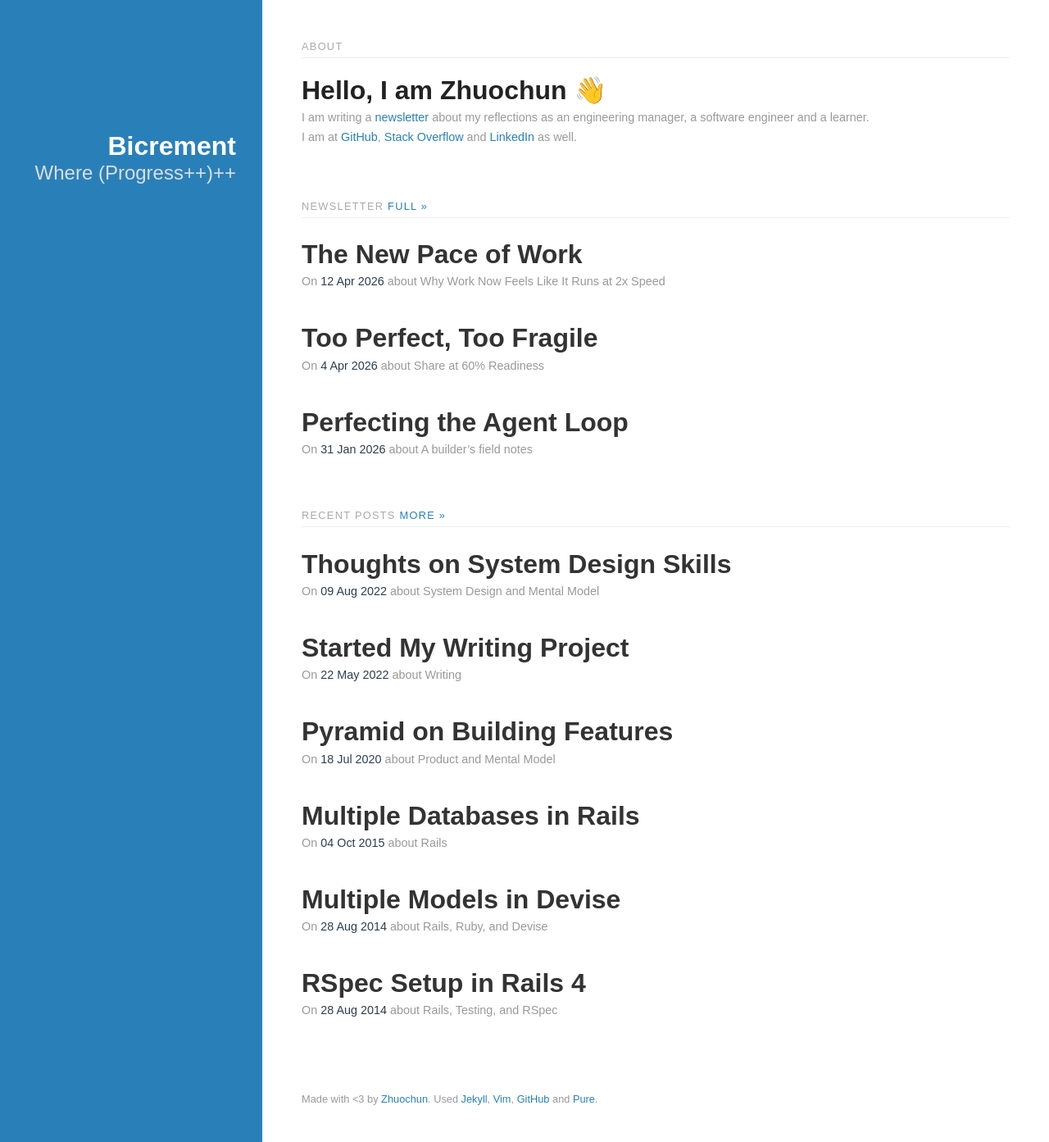
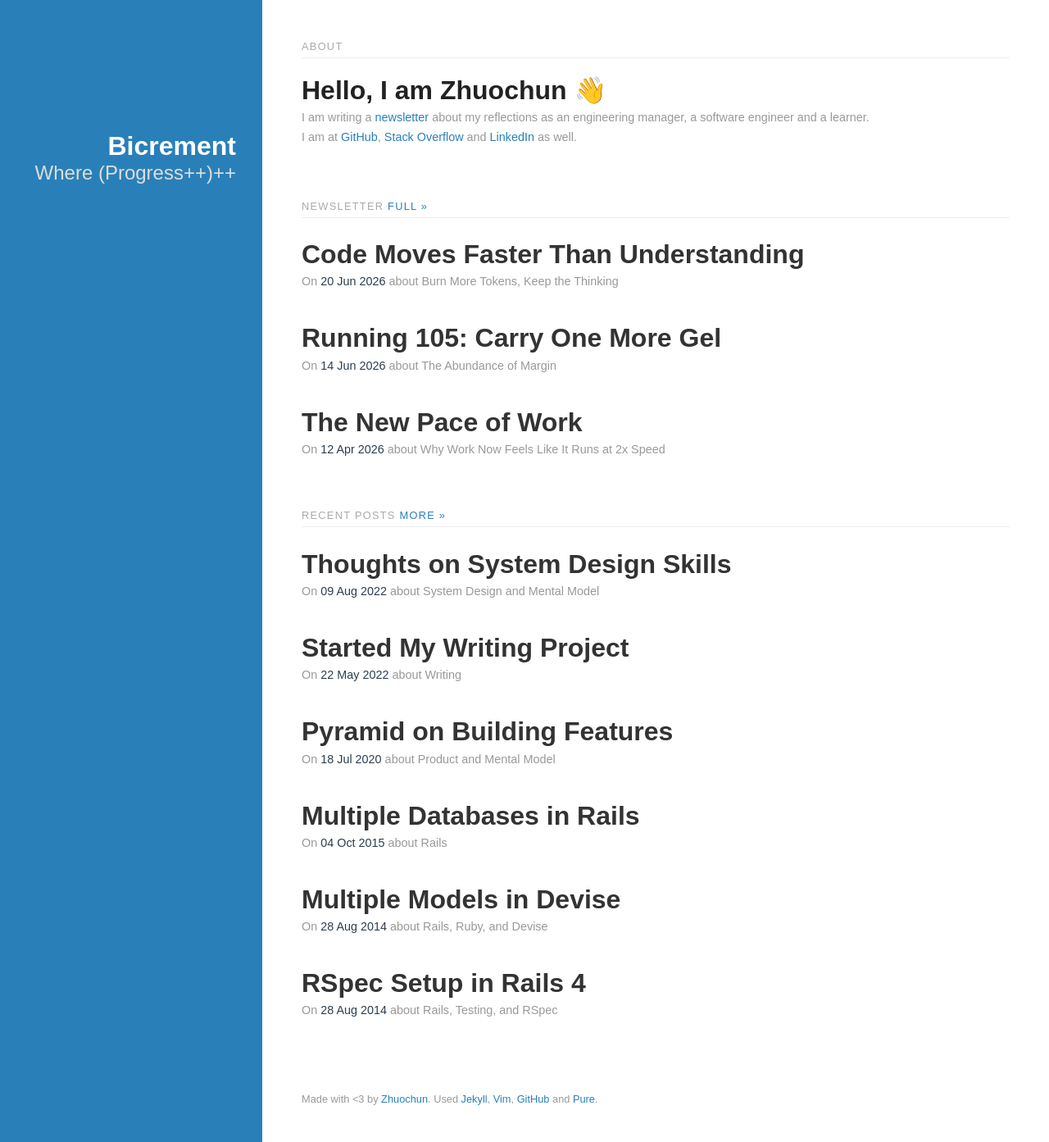
Before and after one commit to zhuochun/zhuochun.github.io, a Jekyll site: the page built from index.html, in a window 1280 px wide and 1393 px high. Shown: the whole window at 82% size. Built offline with Jekyll 4.4.1, drawn with Linux system fonts in a browser that asks for light colours; nearby versions of some CDN libraries.

Commit message:
Refresh newsletter data with CI fallback

```diff
--- a/_data/newsletter.yml
+++ b/_data/newsletter.yml
@@ -1,12 +1,12 @@
+- title: "Code Moves Faster Than Understanding"
+  url: https://bicrement.substack.com/p/code-moves-faster-than-understanding
+  date: 2026-06-20
+  subtitle: "Burn More Tokens, Keep the Thinking"
+- title: "Running 105: Carry One More Gel"
+  url: https://bicrement.substack.com/p/running-105-carry-one-more-gel
+  date: 2026-06-14
+  subtitle: "The Abundance of Margin"
 - title: "The New Pace of Work"
   url: https://bicrement.substack.com/p/the-new-pace-of-work
   date: 2026-04-12
   subtitle: "Why Work Now Feels Like It Runs at 2x Speed"
-- title: "Too Perfect, Too Fragile"
-  url: https://bicrement.substack.com/p/too-perfect-too-fragile
-  date: 2026-04-04
-  subtitle: "Share at 60% Readiness"
-- title: "Perfecting the Agent Loop"
-  url: https://bicrement.substack.com/p/perfecting-the-agent-loop
-  date: 2026-01-31
-  subtitle: "A builder’s field notes"
```
Also changed, not shown: _scripts/update_newsletter_data.rb (+29 -2 lines).
